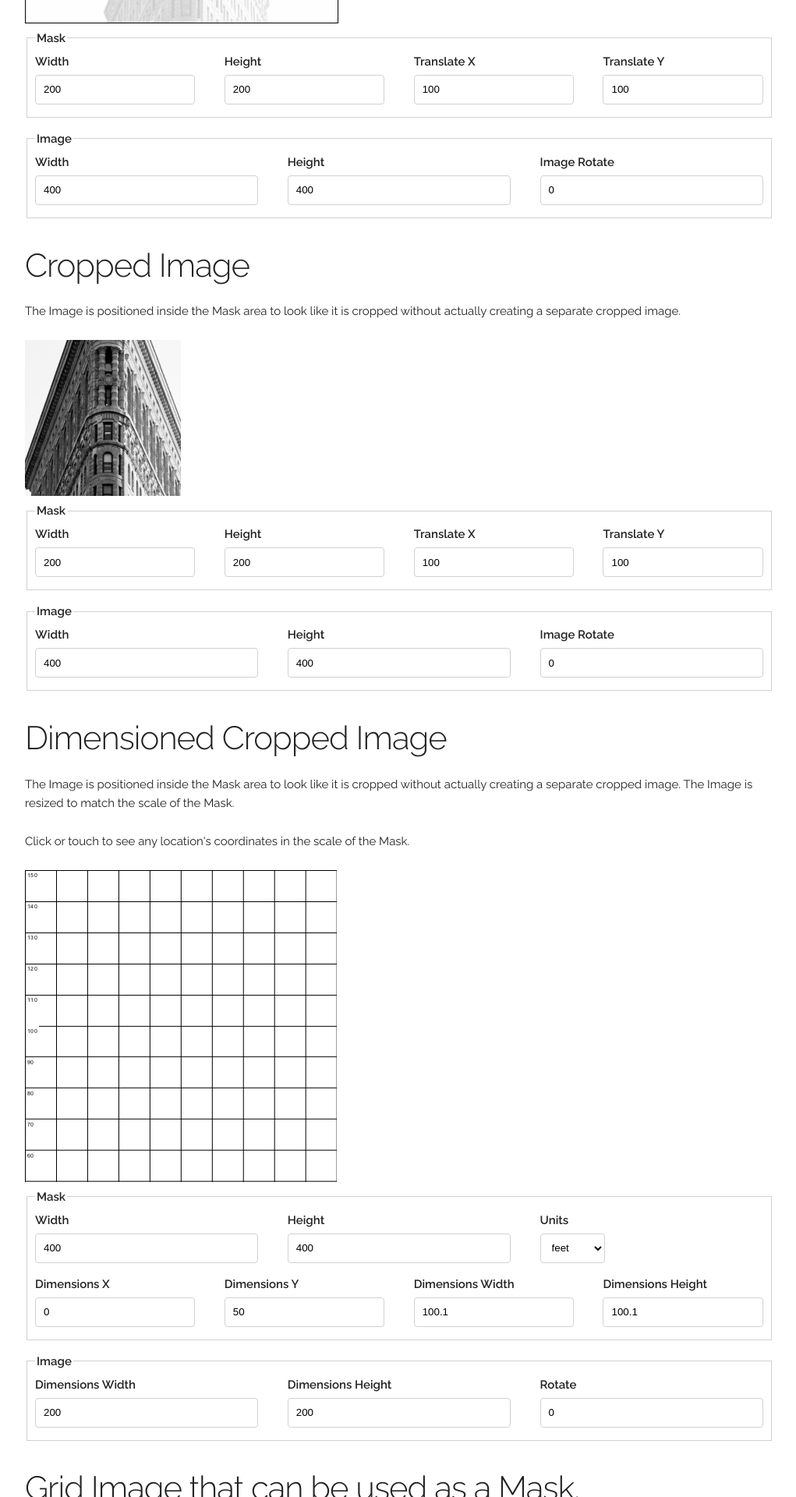
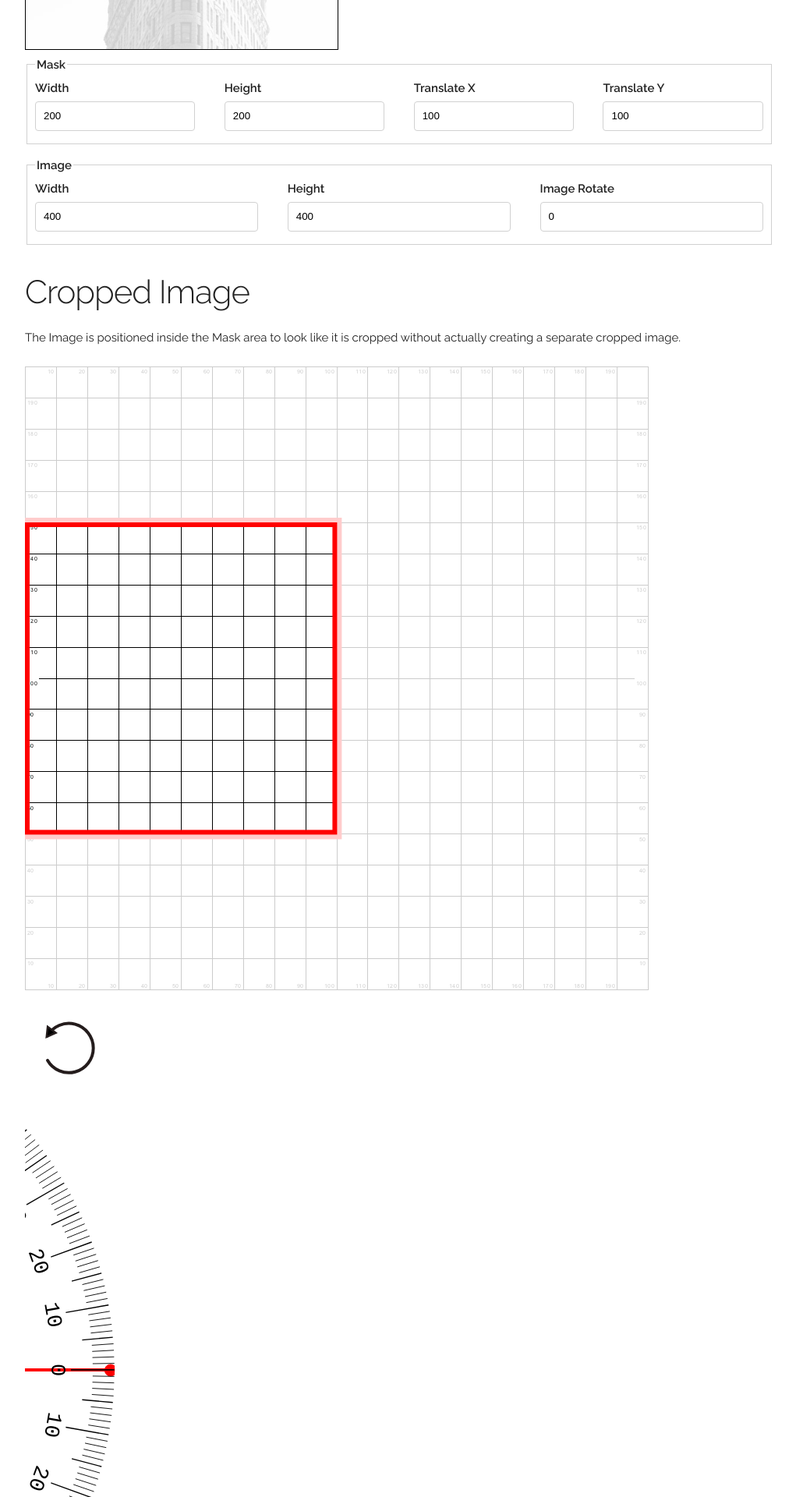
Before and after one commit to saschwarz/angular2-image-crop, an Angular app: page / in a window 1280 px wide. Shown: the part 880-2800 px from the top of the page at 78% size, without its empty margins (128-1149 px from the left). Built offline with nearby package versions, Linux system fonts and the light colour scheme.

Commit message:
Initial DimensionedImageCropComponent

```diff
--- a/src/app/app.component.html
+++ b/src/app/app.component.html
@@ -13,6 +13,7 @@
 	<ul>
 		<li>One finger Pan/Drag to position image.</li>
 		<li>Two finger rotate to rotate image.</li>
+		<li>One finger Pan/Drag on dial to rotate image</li>
 		<li>Two finger pinch in/out to scale size of cropped area</li>
 	</ul>
 	<div class="row">
@@ -55,7 +56,57 @@
 <div class="section">
 	<h2>Cropped Image</h2>
 	<p>The Image is positioned inside the Mask area to look like it is cropped without actually creating a separate cropped image.</p>
-	<cropped-image [mask]="mask" [image]="image"></cropped-image>
+	<dimensioned-image-crop [mask]="dMask" [image]="dImage"></dimensioned-image-crop>
+	<div class="controls">
+		<fieldset>
+			<legend>Mask</legend>
+			<div class="row">
+				<div class="three columns">
+					<label>Width</label><input type="text" [(ngModel)]="dMask.width" class="u-full-width" />
+				</div>
+				<div class="three columns">
+					<label>Height</label><input type="text" [(ngModel)]="dMask.height" class="u-full-width" />
+				</div>
+				<div class="three columns">
+					<label>Translate X</label><input type="text" [(ngModel)]="dMask.x" class="u-full-width" />
+				</div>
+				<div class="three columns">
+					<label>Translate Y</label><input type="text" [(ngModel)]="dMask.y" class="u-full-width" />
+				</div>
+			</div>
+		</fieldset>
+		<fieldset>
+			<legend>Image</legend>
+			<div class="row">
+				<div class="four columns">
+					<label>Width</label><input type="text" [(ngModel)]="dImage.width" class="u-full-width" />
+				</div>
+				<div class="four columns">
+					<label>Height</label><input type="text" [(ngModel)]="dImage.height" class="u-full-width" />
+				</div>
+				<div class="four columns">
+					<label>Image Rotate</label><input type="text" [(ngModel)]="dImage.rotation" class="u-full-width" />
+				</div>
+			</div>
+		</fieldset>
+	</div>
+</div>
+<div class="section">
+	<h2>Dimensioned Image Crop - Moveable Mask Rotating Image</h2>
+	<p>Move the mask via mouse, gestures, or enter values in inputs and/or use keys:</p>
+	<ul>
+		<li>Up/Down/Left/Right arrow keys move image by 1 pixel. Hold shift key to move by 10 pixels</li>
+		<li>-/= keys rotate by one degree. Hold shift key (-/+) rotate by 10 degrees</li>
+	</ul>
+	<p>Use gestures:</p>
+	<ul>
+		<li>One finger Pan/Drag to position image.</li>
+		<li>Two finger rotate to rotate image.</li>
+		<li>One finger Pan/Drag on dial to rotate image</li>
+	</ul>
+	<div class="row">
+		<image-crop class="six columns" [mask]="mask" [image]="image"></image-crop>
+	</div>
 	<div class="controls">
 		<fieldset>
 			<legend>Mask</legend>
--- a/src/lib/dimensioned-image-crop/dimensioned-image-crop.component.html
+++ b/src/lib/dimensioned-image-crop/dimensioned-image-crop.component.html
@@ -1,4 +1,19 @@
-<div #wrapper>
-  <image-crop>
-  </image-crop>
+<div class="dimensioned-image-crop">
+	<div class="display svg-content" tabindex="0">
+		<svg version="1.1" class="mask svg-content" attr.width="100%" attr.height="100%" attr.viewBox="0 0 {{image.dimensions.width}} {{image.dimensions.height}}" [style.height.px]="image.image.height">
+			<defs>
+				<mask id="dimensioned-image-crop-mask" clipPathUnits="objectBoundingBox">
+					<rect attr.x="{{mask.dimensions.x}}" attr.y="{{mask.dimensions.y}}" attr.width="{{mask.dimensions.width}}" attr.height="{{mask.dimensions.height}}" fill="white" />
+					<rect x="0" y="0" attr.width="{{image.dimensions.width}}" attr.height="{{image.dimensions.width}}" opacity="0.2" fill="white" />
+				</mask>
+			</defs>
+			<g mask="url(#dimensioned-image-crop-mask)" pinchresize [attr.width]="mask.dimensions.width" [attr.height]="mask.dimensions.height" (sizeChange)="onSizeChange($event)">
+				<image class="image" attr.height="{{image.dimensions.height}}" attr.width="{{image.dimensions.width}}" attr.transform="rotate({{image.image.rotation}} {{image.dimensions.width/2}} {{image.dimensions.height/2}})" [attr.xlink:href]="image.image.url" preventDefault />
+				<rect class="masked-area" dragmove [x]="mask.dimensions.x" [y]="mask.dimensions.y" (locationChange)="onPan($event)" attr.x="{{mask.dimensions.x}}" attr.y="{{mask.dimensions.y}}" attr.width="{{mask.dimensions.width}}" attr.height="{{mask.dimensions.height}}" stroke="red" stroke-width="3" fill="black" fill-opacity="0"/>
+			</g>
+		</svg>
+	</div>
+	<div class="rotator svg-content">
+		<rotator [rotation]="image.image.rotation" (rotationChange)="rotateTo($event)" [attr.height]="image.image.height"></rotator>
+	</div>
 </div>
--- a/src/lib/dimensioned-image-crop/dimensioned-image-crop.component.ts
+++ b/src/lib/dimensioned-image-crop/dimensioned-image-crop.component.ts
@@ -13,32 +13,45 @@ import { ImageCropComponent } from '../image-crop/image-crop.component';
   selector: 'dimensioned-image-crop',
   templateUrl: './dimensioned-image-crop.component.html',
   styleUrls: ['./dimensioned-image-crop.component.css'],
-  entryComponents: [ImageCropComponent]
+  // entryComponents: [ImageCropComponent]
 })
 export class DimensionedImageCropComponent implements AfterViewInit {
   // Set the size of the mask in units instead of in pixels.
   //
   @Input() mask: DimensionedImage;
   @Input() image: DimensionedImage;
-  /**
-   * Optional width of component.
-   */
-  @Input() width: number;
-  /**
-   * Optional height of the component.
-   */
-  @Input() height: number;
-  /**
-   * Set width/height to mask's width/height. Otherwise
-   * sets width/height to image's width/height.
-   */
-  @Input() useMask: boolean = false;
+  // /**
+  //  * Optional width of component.
+  //  */
+  // @Input() width: number;
+  // /**
+  //  * Optional height of the component.
+  //  */
+  // @Input() height: number;
+  // /**
+  //  * Set width/height to mask's width/height. Otherwise
+  //  * sets width/height to image's width/height.
+  //  */
+  // @Input() useMask: boolean = false;
 
-  @ViewChild('wrapper') private wrapper: ElementRef;
+  // @ViewChild('wrapper') private wrapper: ElementRef;
 
   public ngAfterViewInit(): void {
     /* Scale image/mask */
-    console.log(this.wrapper);
-    let bb = this.wrapper.nativeElement.getBoundingClientRect();
+    // console.log(this.wrapper);
+    // let bb = this.wrapper.nativeElement.getBoundingClientRect();
+  }
+  protected onPan(event: any): void {
+    this.mask.dimensions.x = event.x;
+    this.mask.dimensions.y = event.y;
+  }
+
+  protected rotateTo(degrees: number): void {
+    this.image.image.rotation = Math.floor(degrees) % 360;
+  }
+
+  protected onSizeChange(event: any): void {
+    this.mask.image.height = event.height;
+    this.mask.image.width = event.width;
   }
 }
```
